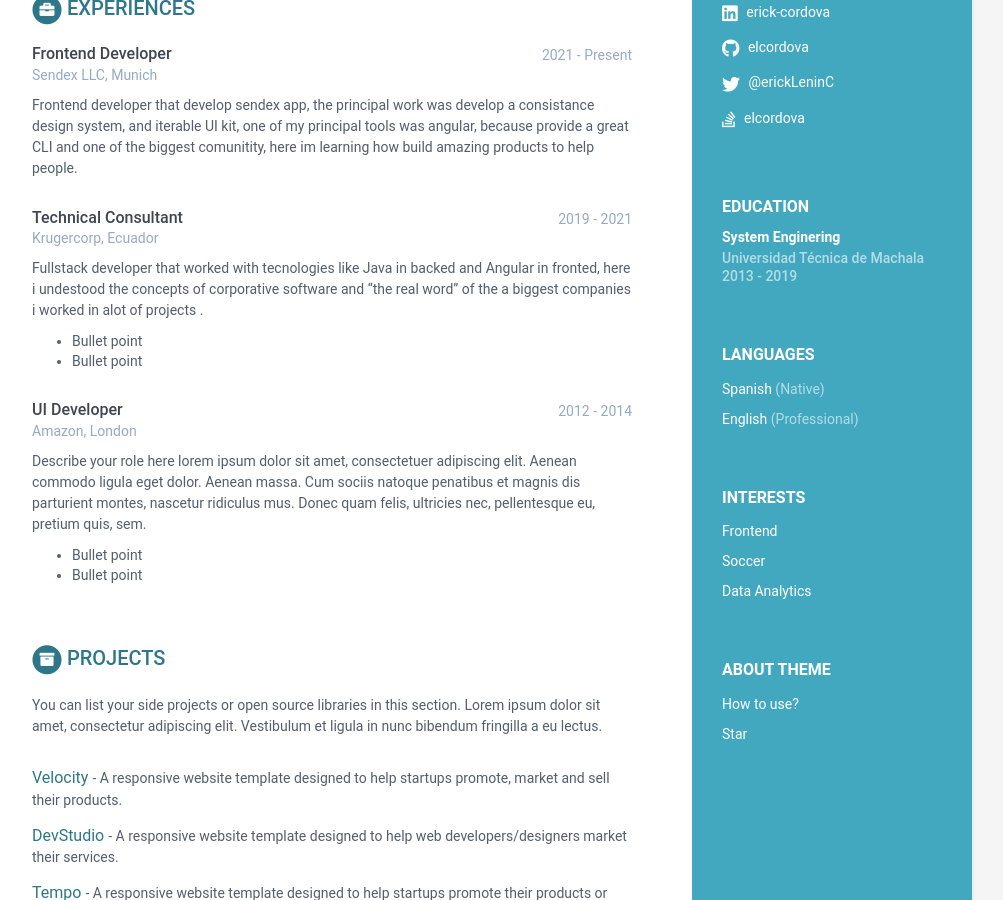
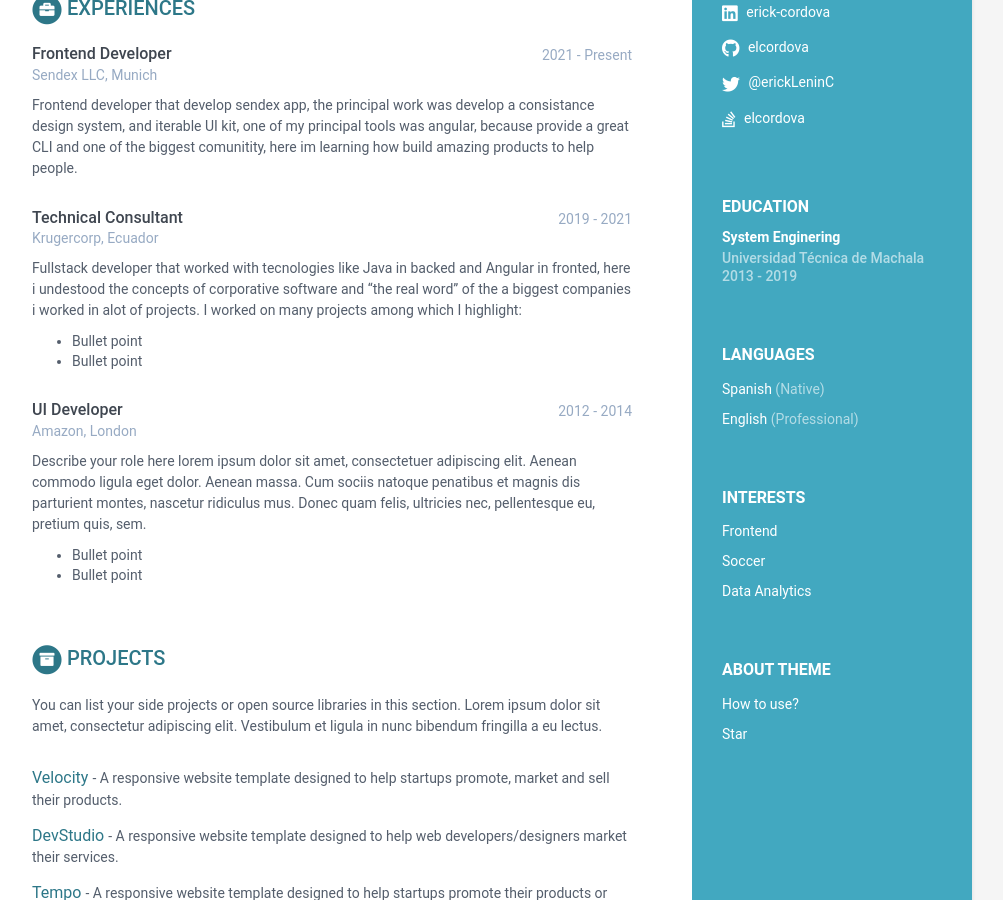
Before and after one commit to elcordova/caring-europa-fe48a, a Jekyll site: the page built from index.html, in a window 1280 px wide and 900 px high, scrolled down 402 px. Shown: the whole window, without its empty margins (168-1171 px from the left). Built offline with Jekyll 4.4.1, drawn with Linux system fonts in a browser that asks for light colours.

Commit message:
data.yml: changed

```diff
--- a/_data/data.yml
+++ b/_data/data.yml
@@ -60,7 +60,9 @@
     time: 2019 - 2021
     company: 'Krugercorp, Ecuador'
     details: |
-      Fullstack developer that worked with tecnologies like Java in backed and Angular in fronted, here i undestood the concepts of corporative software and "the real word" of the a biggest companies i worked in alot of projects .
+      Fullstack developer that worked with tecnologies like Java in backed and Angular in fronted,
+      here i undestood the concepts of corporative software and "the real word" of the a biggest companies i worked in alot of projects.
+      I worked on many projects among which I highlight:
         - Bullet point
         - Bullet point
   - role: UI Developer
```
